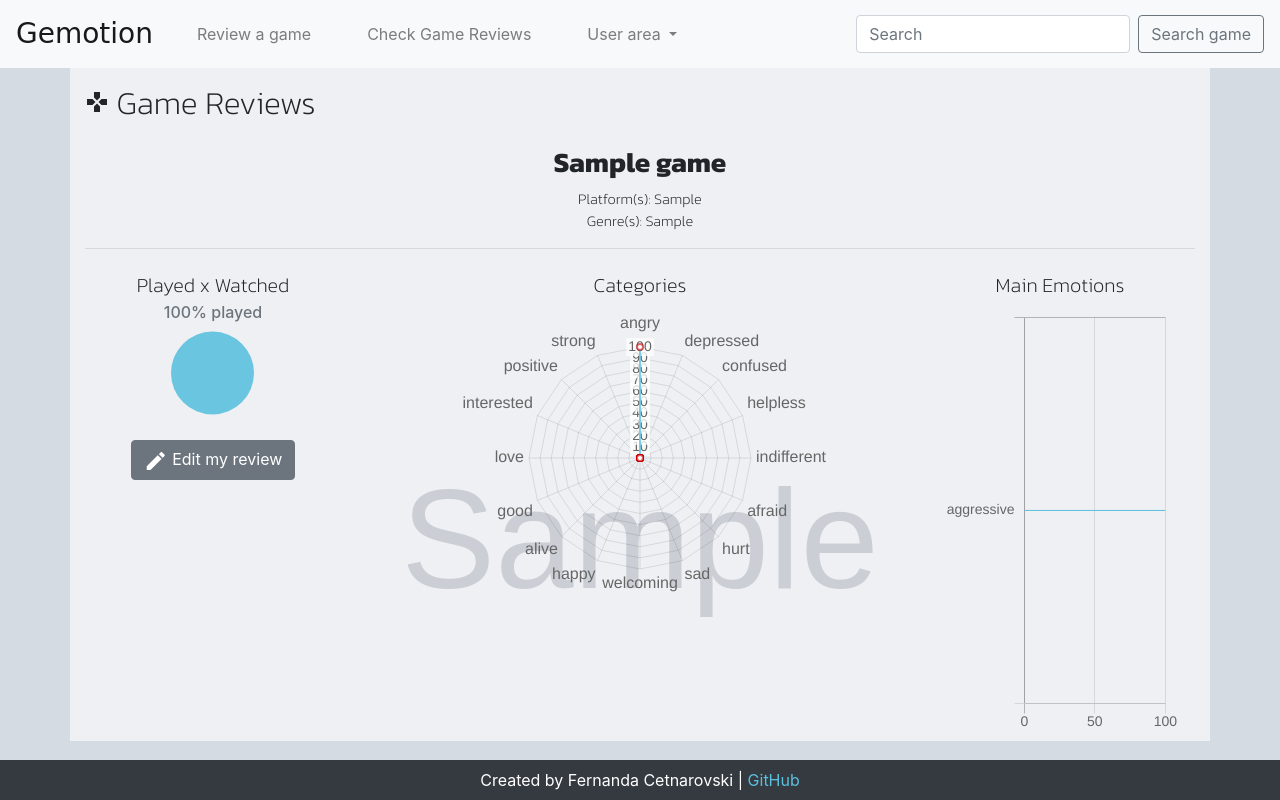
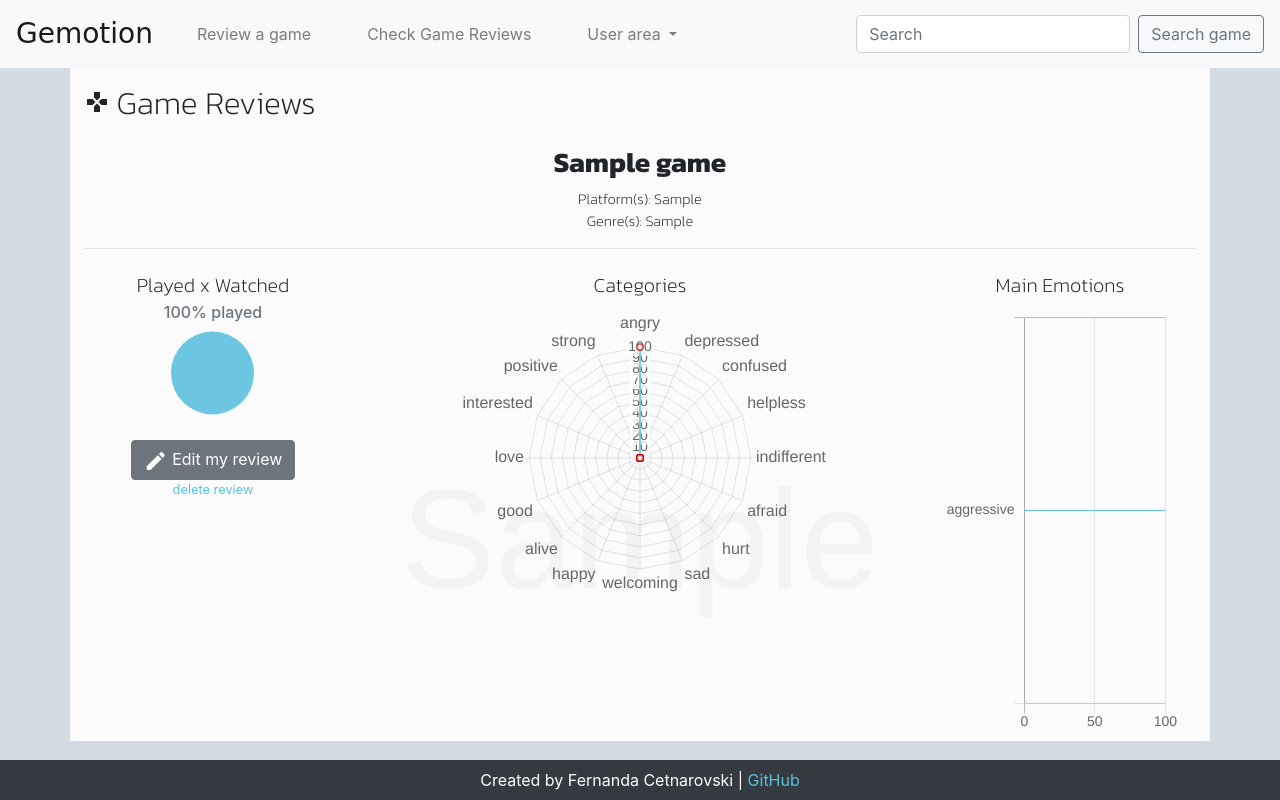
Before and after one commit to fergabi17/gemotion, a Django app: page /reviews/game_reviews/1 in a window 1280 px wide. Run offline with Django 3.2, Linux system fonts and the light colour scheme; a user stored in the database is signed in; data comes from the database, SQL or seed files in the repository; tables that the repository leaves empty hold one stand-in row (values such as "Sample post"); grey boxes marked "Sample" are stand-in pictures; some libraries are stand-ins or nearby versions; some web fonts are replaced.

Commit message:
Delete review on game details page

```diff
--- a/profiles/templates/profiles/profile.html
+++ b/profiles/templates/profiles/profile.html
@@ -104,8 +104,6 @@
                     <p class="mb-1">
                         <a href="{% url 'game_reviews' game.game %}"
                             class="btn-sm btn-secondary">{{ game.game__name }}</a>
-
-                        <a href="{% url 'delete_review' game %}" class="small">delete</a><br>
                     </p>
                     {% endfor %}
 
--- a/profiles/views.py
+++ b/profiles/views.py
@@ -14,6 +14,7 @@ def profile(request):
     Creates a view for the user's profile
     presenting data about reviews
     """
+
     categories_model = Category.objects.all()
     categories_final = {}
     for category in categories_model:
@@ -86,7 +87,7 @@ def delete_review(request, game):
     Deletes a review from the database
     """
     profile = get_object_or_404(UserProfile, user=request.user)
-    game = get_object_or_404(Game, name=game)
+    game = get_object_or_404(Game, pk=game)
     reviews = Review.objects.filter(game=game,
                                     user_profile=profile)
     reviews.delete()
--- a/reviews/templates/reviews/game_reviews.html
+++ b/reviews/templates/reviews/game_reviews.html
@@ -16,7 +16,7 @@
 
     <div class="container">
         <div class="row">
-            <div class="col-12" style="background-color:rgba(255, 255, 255, 0.6)">
+            <div class="col-12" style="background-color:rgba(255, 255, 255, 0.9)">
 
                 <!-- ************************************************************ TOP -->
                 <h2><i class="large material-icons">games</i> Game Reviews</h2>
@@ -55,6 +55,7 @@
                                         style="vertical-align: middle !important;">create</i>
                                         Edit my review
                                 </button>
+                                <a href="{% url 'delete_review' game.id %}" class="small d-block">delete review</a><br>
                             </form>
                             {% else %}
                             <form method="POST" action="{% url 'review' %}" class="form d-inline"
```
